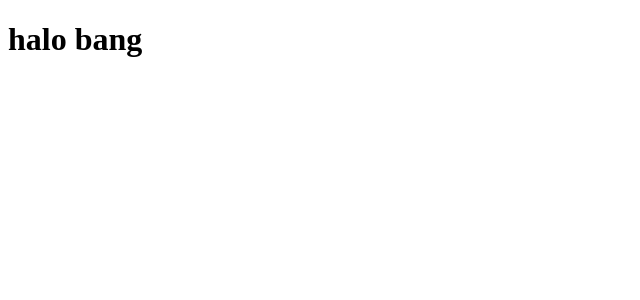
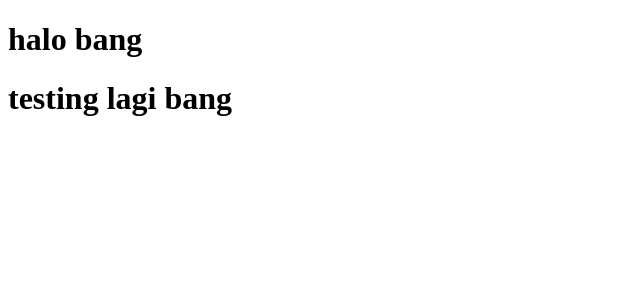
Before and after one commit to thobyza/Minpro-020805, a React (Create React App) app in the folder client/: page / in a window 1280 px wide. Shown: the top 300 px of the page, without its empty margins (0-640 px from the left). Built offline with nearby package versions, Linux system fonts and the light colour scheme.

Commit message:
add testing 2

```diff
--- a/client/src/App.js
+++ b/client/src/App.js
@@ -2,6 +2,7 @@ function App() {
   return (
     <div>
       <h1>halo bang</h1>
+      <h1>testing lagi bang</h1>
     </div>
   );
 }
```
